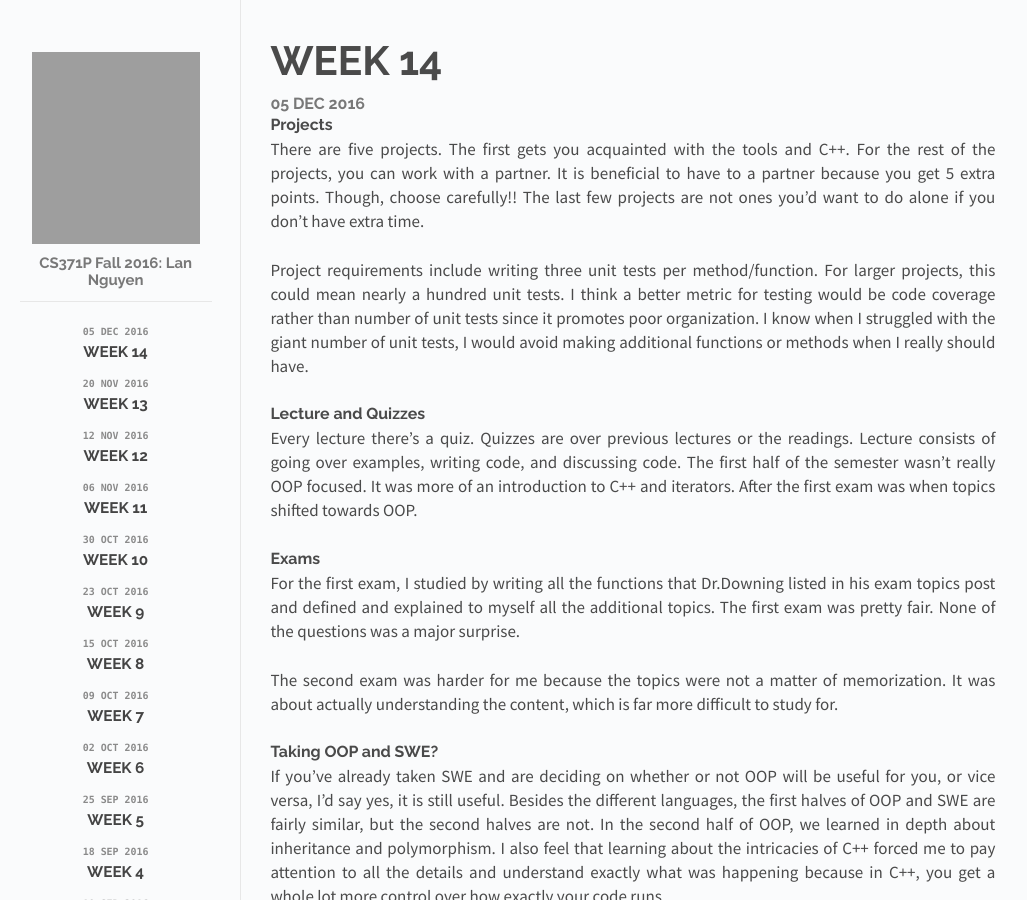
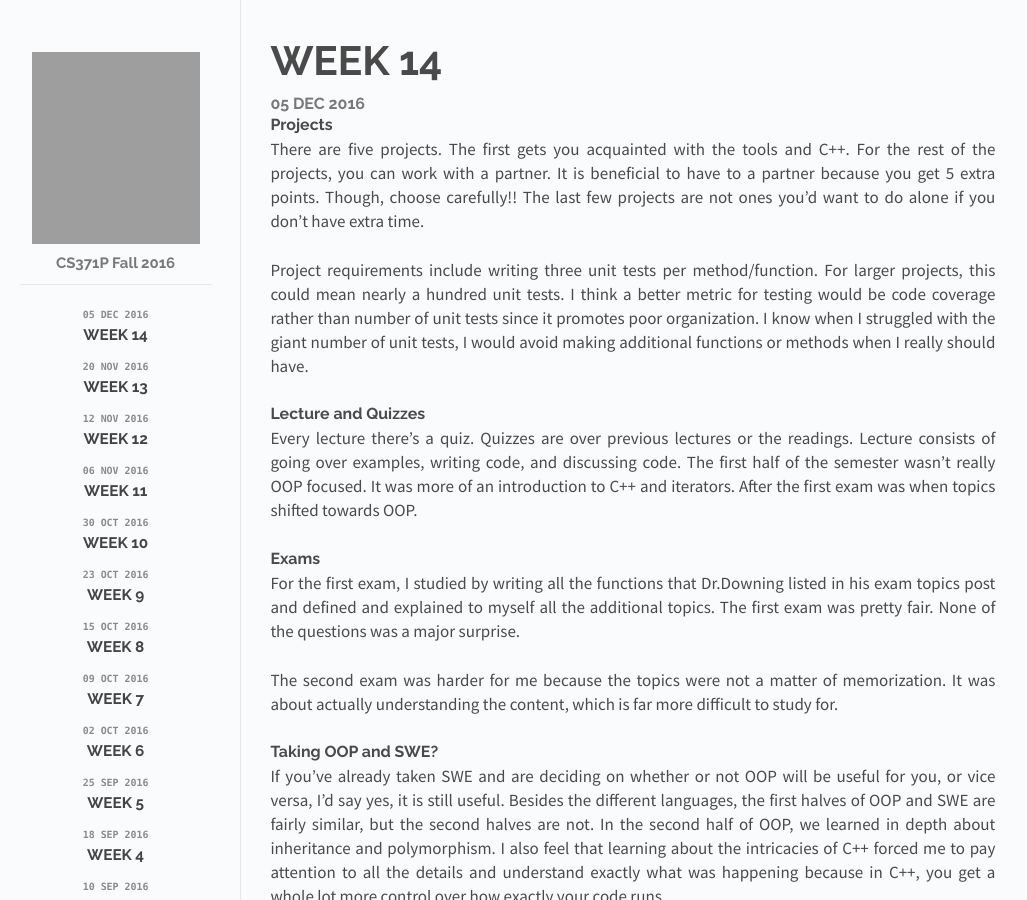
Before and after one commit to chareth/cs371p-blog, a Jekyll site: the page built from index.html, in a window 1280 px wide. Shown: the whole page, without its empty margins (130-1157 px from the left). Built offline with Jekyll 4.4.1, drawn with Linux system fonts in a browser that asks for light colours.

Commit message:
Update default.html

```diff
--- a/_layouts/default.html
+++ b/_layouts/default.html
@@ -24,7 +24,7 @@
       <div class="sidebar" id="sidebar">
         <div class="header">
           <h1 class="title"><a href="{{site.baseurl}}/"><img id="logo" src="http://chareth.github.io/cs373-extra-credit-blog/images/me.jpg"></a></h1>
-          <span class="tagline">CS371P Fall 2016: Lan Nguyen</span>
+          <span class="tagline">CS371P Fall 2016</span>
         </div>
         <div class="posts">
           <ul class="posts-list">
```
